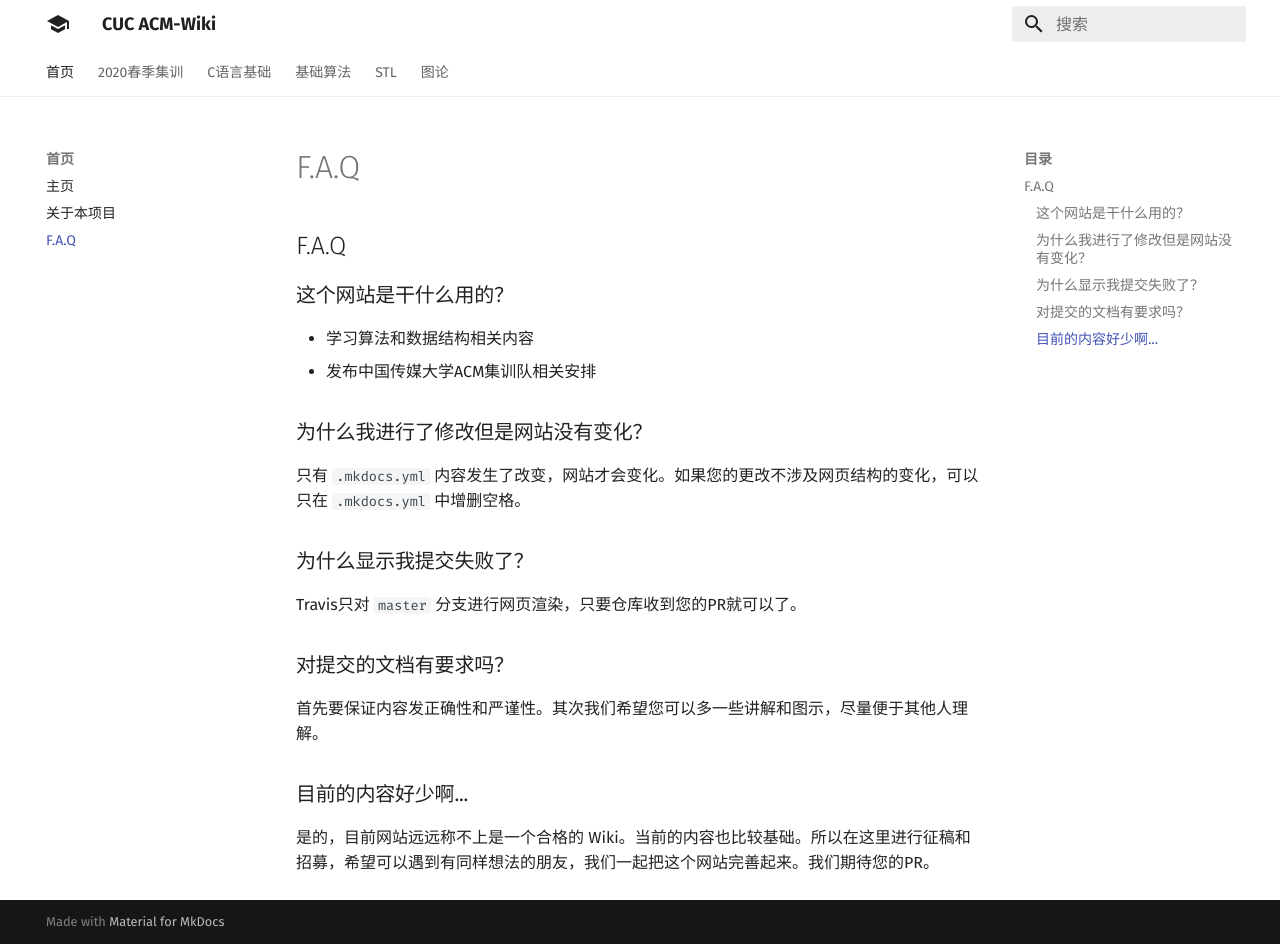
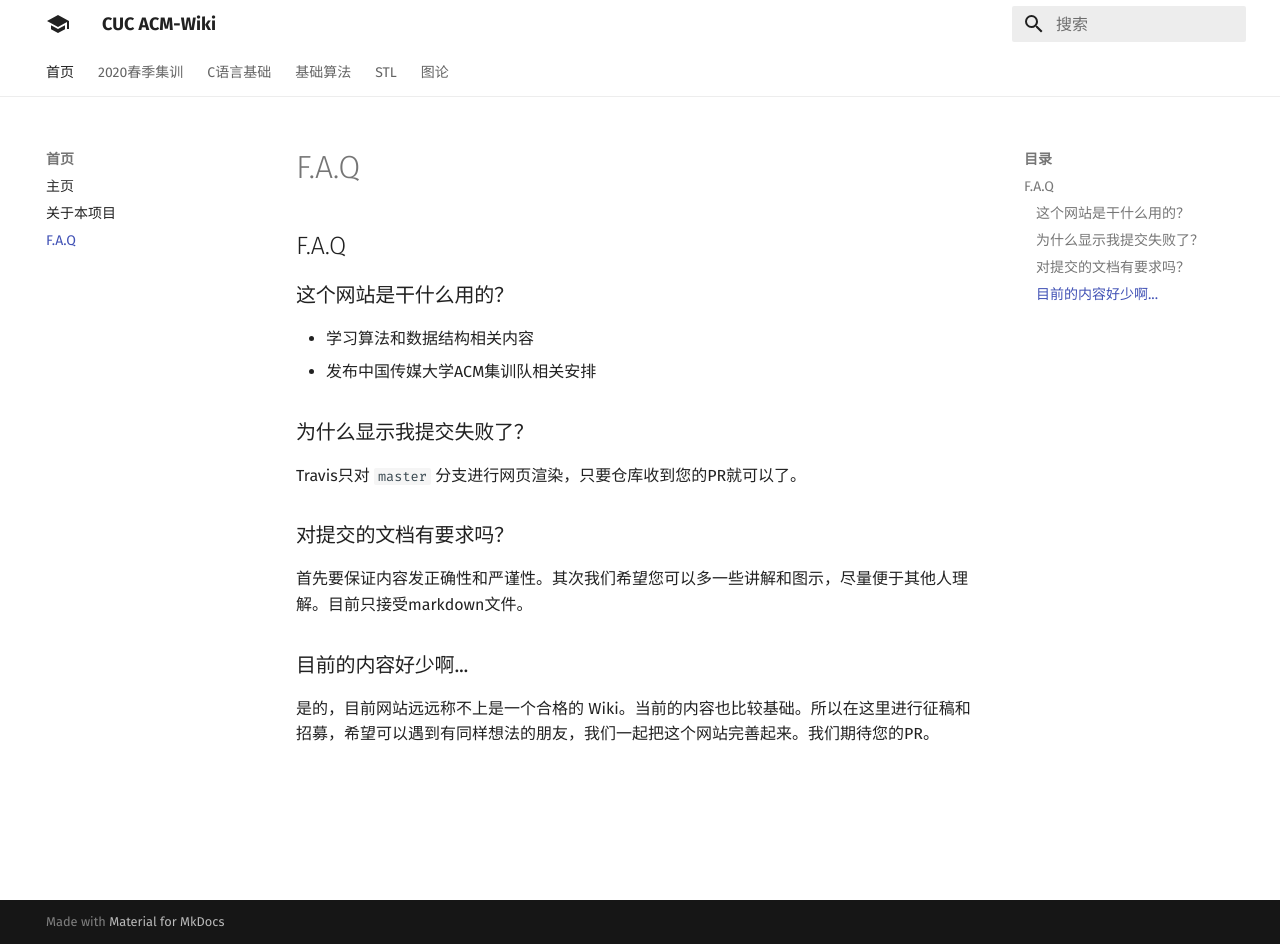
Before and after one commit to CUCCS/acm-wiki, an MkDocs documentation site: the page built from docs/FAQ.md, in a window 1280 px wide and 944 px high. Built offline with MkDocs 1.6.1 and Material for MkDocs 9.7.7, drawn with Linux system fonts in a browser that asks for light colours.

Commit message:
增加第八次课视频地址 & 修正FAQ

```diff
--- a/docs/FAQ.md
+++ b/docs/FAQ.md
@@ -2,11 +2,9 @@
 ### 这个网站是干什么用的？
 - 学习算法和数据结构相关内容
 - 发布中国传媒大学ACM集训队相关安排
-### 为什么我进行了修改但是网站没有变化？
-只有 `.mkdocs.yml` 内容发生了改变，网站才会变化。如果您的更改不涉及网页结构的变化，可以只在 `.mkdocs.yml` 中增删空格。
 ### 为什么显示我提交失败了？
 Travis只对 `master` 分支进行网页渲染，只要仓库收到您的PR就可以了。
 ### 对提交的文档有要求吗？
-首先要保证内容发正确性和严谨性。其次我们希望您可以多一些讲解和图示，尽量便于其他人理解。
+首先要保证内容发正确性和严谨性。其次我们希望您可以多一些讲解和图示，尽量便于其他人理解。目前只接受markdown文件。
 ### 目前的内容好少啊...
 是的，目前网站远远称不上是一个合格的 Wiki。当前的内容也比较基础。所以在这里进行征稿和招募，希望可以遇到有同样想法的朋友，我们一起把这个网站完善起来。我们期待您的PR。
```
Also changed, not shown: docs/2020Spring.md (+1 -1 lines), mkdocs.yml (line endings or trailing spaces).
